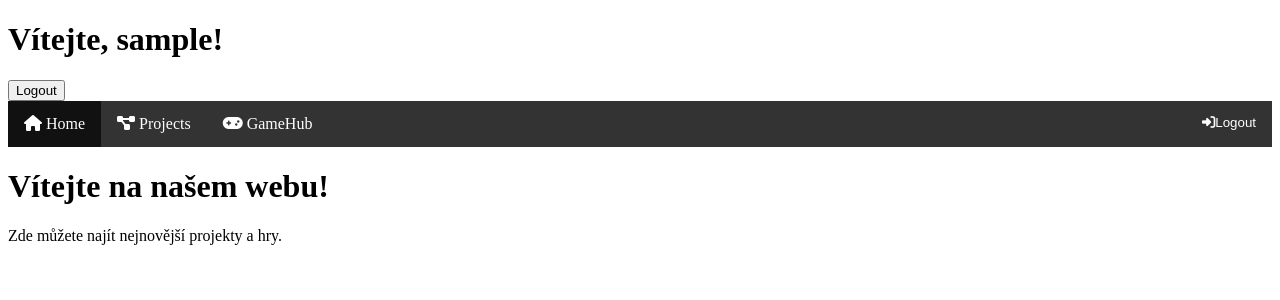
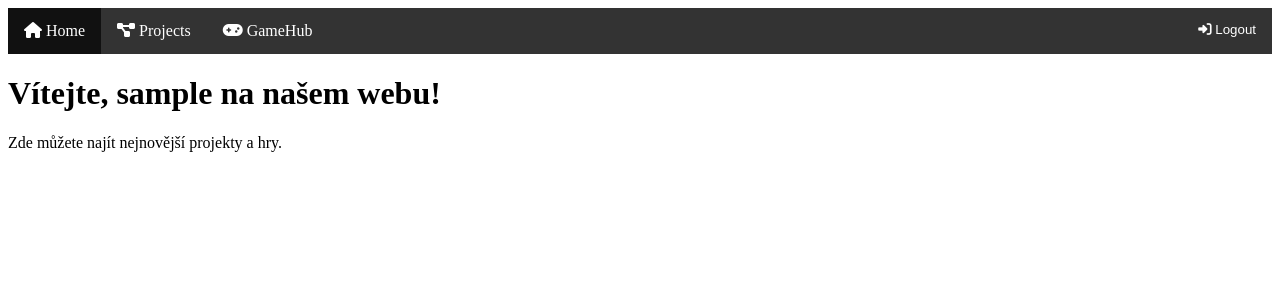
Before and after one commit to pascaljura/alba-rosa.cz, a PHP site: page /index.php in a window 1280 px wide. Shown: the top 300 px of the page. Run offline with PHP 8.4, Linux system fonts and the light colour scheme; the visitor is signed in with stand-in values (Sample User, id 1); some libraries are stand-ins or nearby versions.

Commit message:
Přidání části pro přihlášené

```diff
--- a/index.php
+++ b/index.php
@@ -5,11 +5,7 @@ session_start();
 if (isset($_SESSION['user_id'])) {
   // Uživatel je přihlášen, zobrazíte požadovaný obsah
   $username = $_SESSION['username'];
-  echo "<h1>Vítejte, $username!</h1>";
-  echo '
-<form id="logoutForm" method="post" action="logout.php">
-    <input type="submit" class="submitbtn" value="Logout">
-</form>';
+  echo "";
   echo '
 <html lang="en">
 
@@ -28,13 +24,14 @@ echo '
     <li><a href="./" class="active"><i class="fas fa-home"></i> Home</a></li>
     <li><a href="./projects/"><i class="fas fa-project-diagram"></i> Projects</a></li>
     <li><a href="./games/"><i class="fas fa-gamepad"></i> GameHub</a></li>
-    <li><button onclick="location.href=\'logout.php\'"><i class="fas fa-sign-in-alt"></i>Logout</button></li>
+    <li><button onclick="location.href=\'logout.php\'"><i class="fas fa-sign-in-alt"></i> Logout</button></li>
   </ul>
 
   <!-- Úvodní text -->
-  <div>
-    <h1>Vítejte na našem webu!</h1>
-    <p>Zde můžete najít nejnovější projekty a hry.</p>
+  <div>';
+  echo "
+    <h1>Vítejte, $username na našem webu!</h1>";
+  echo ' <p>Zde můžete najít nejnovější projekty a hry.</p>
   </div>
 
   <!-- Přidat skripty nebo odkazy na skripty pro funkcionalitu -->
@@ -100,7 +97,9 @@ exit();
     <form id="loginForm" method="post" action="login.php">
       <h2>Login</h2>
       <input type="email" name="email" placeholder="Email" required>
-      <div id='pasdiv' class='pasdiv'><input type="password" name='password' placeholder="Password" id='logpas' required><button onclick='passhow(document.getElementById("logpas"))' class='swbtn'><img src='./assets/eye.png' ></button></div>
+      <div id='pasdiv' class='pasdiv'><input type="password" name='password' placeholder="Password" id='logpas'
+          required><button onclick='passhow(document.getElementById("logpas"))' class='swbtn'><img
+            src='./assets/eye.png'></button></div>
       <input type="submit" class="submitbtn" value="Login">
     </form>
     <button onclick="signup()" class='svitch'>Sign Up</button>
```
Lines whose indentation alone changed are shown as unchanged.
